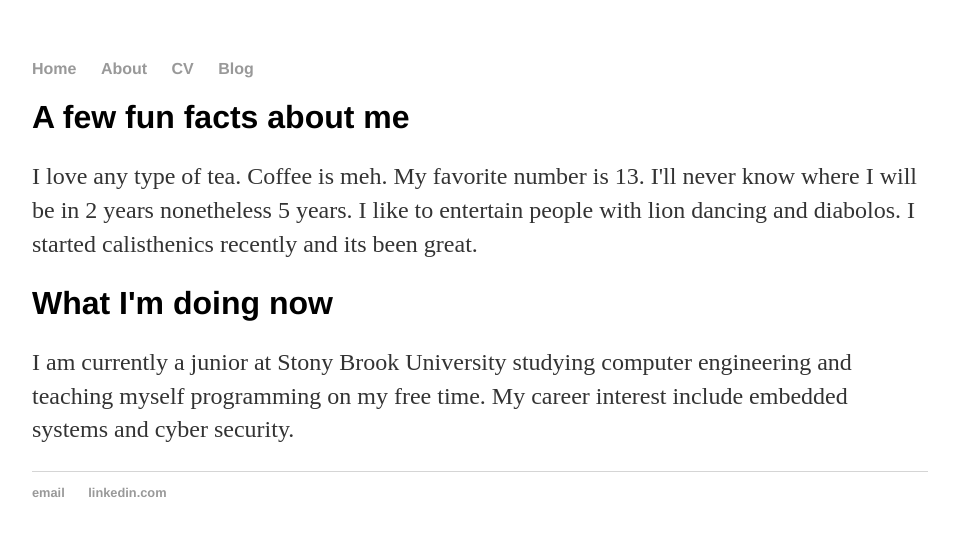
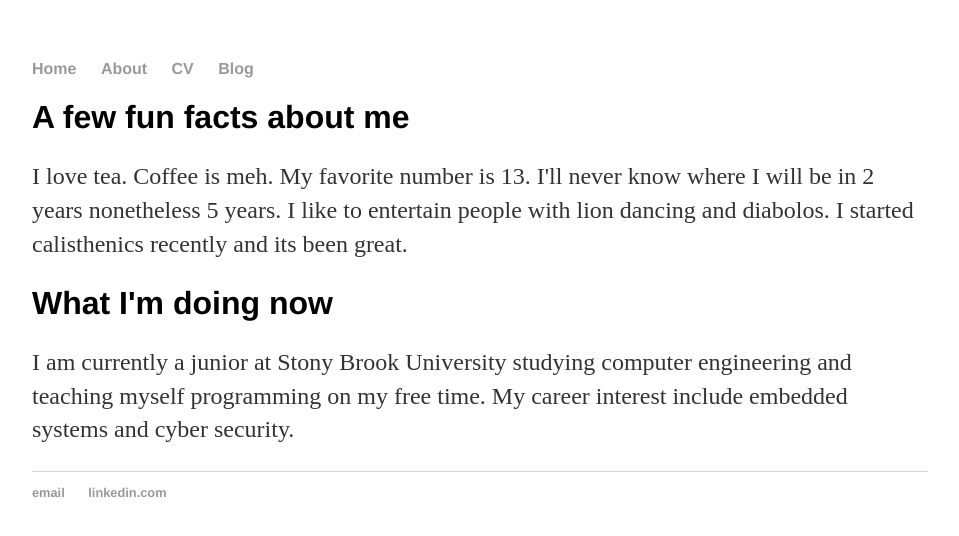
Before and after one commit to benjaminhuang13/benjaminhuang13.github.io, a Jekyll site: the page built from about/index.html, in a window 1280 px wide. Shown: the top 536 px of the page, without its empty margins (160-1119 px from the left). Built offline with Jekyll 4.4.1, drawn with Linux system fonts in a browser that asks for light colours.

Commit message:
Update index.html

```diff
--- a/about/index.html
+++ b/about/index.html
@@ -5,7 +5,7 @@ title: About Benjamin Huang
 	<title>{{ page.title }}</title>
 	<div class="posts">
     <h1> A few fun facts about me </h1>
-    <p> I love any type of tea. Coffee is meh. My favorite number is 13. I'll never know where I will be in 2 years nonetheless 5 years. I like to entertain people with lion dancing and diabolos. I started calisthenics recently and its been great.</p>
+    <p> I love tea. Coffee is meh. My favorite number is 13. I'll never know where I will be in 2 years nonetheless 5 years. I like to entertain people with lion dancing and diabolos. I started calisthenics recently and its been great.</p>
 	  <h1> What I'm doing now </h1>
     <p> I am currently a junior at Stony Brook University studying computer engineering and teaching myself programming on my free time. My career interest include embedded systems and cyber security. </p>
 	</div><!--/.aboutme-->
```
